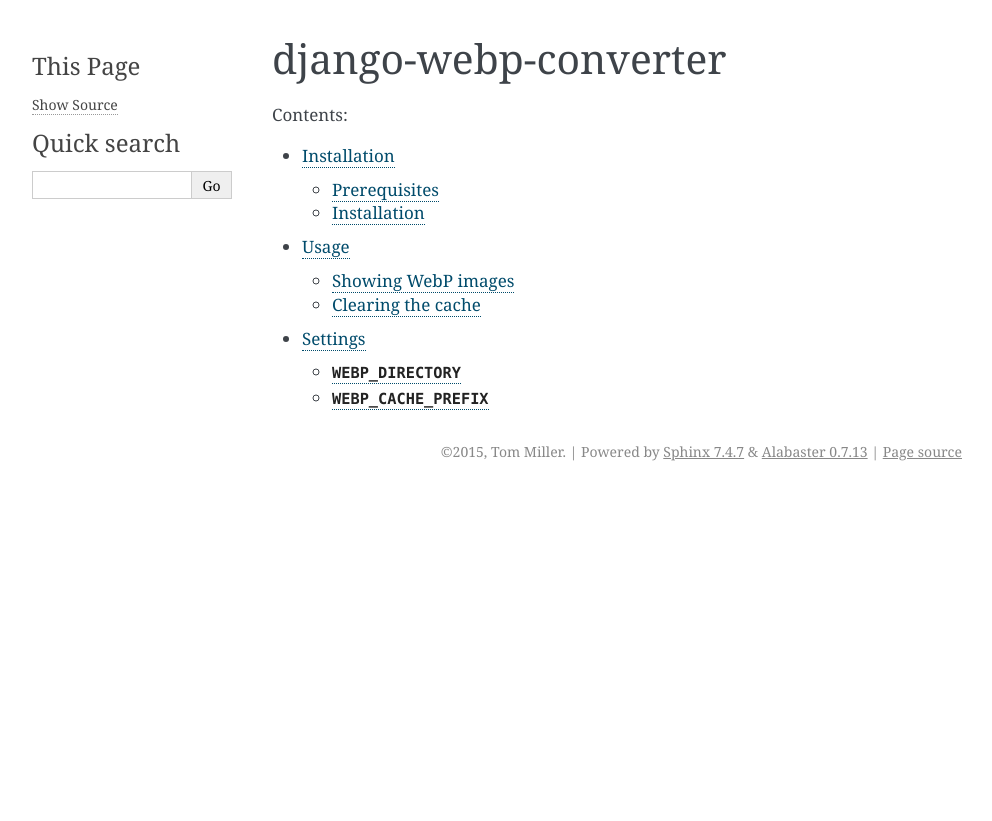
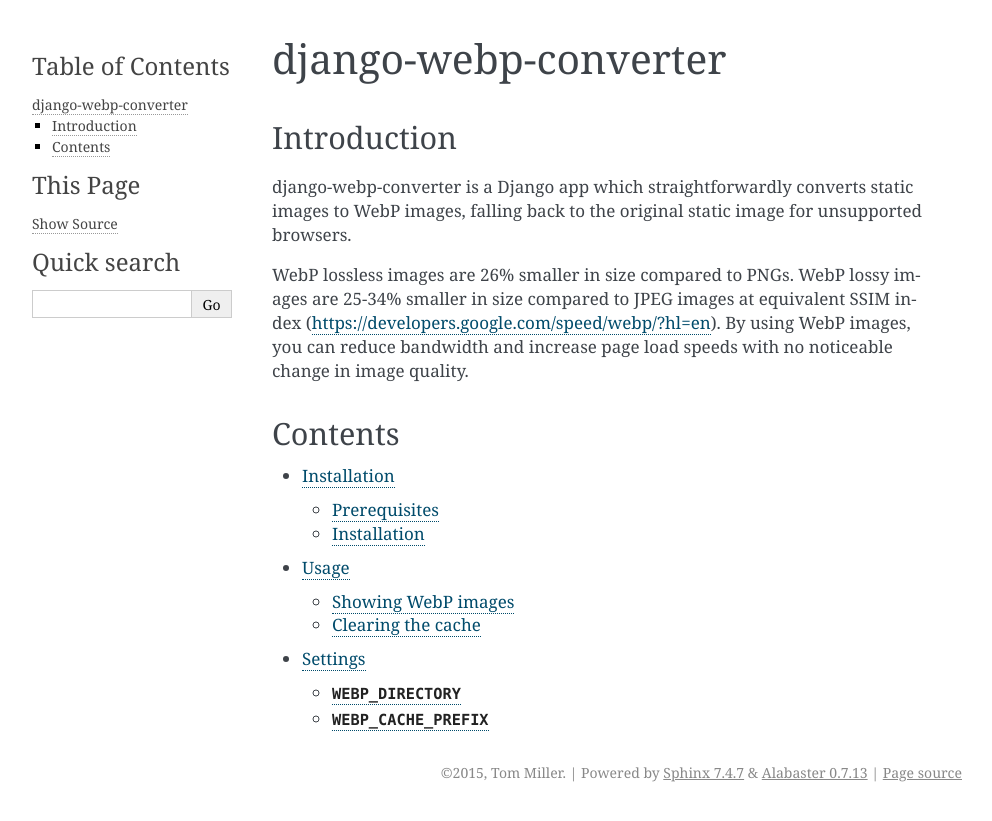
Before and after one commit to tmiller02/django-webp-converter, a Sphinx documentation site: the page built from docs/index.rst, in a window 1280 px wide. Shown: the top 821 px of the page, without its empty margins (148-1140 px from the left). Built offline with Sphinx 7.4.7, drawn with Linux system fonts in a browser that asks for light colours.

Commit message:
Add intro to documentation

```diff
--- a/docs/index.rst
+++ b/docs/index.rst
@@ -1,7 +1,23 @@
 django-webp-converter
 =====================
 
-Contents:
+Introduction
+------------
+
+django-webp-converter is a Django app which straightforwardly converts static
+images to WebP images, falling back to the original static image for unsupported
+browsers.
+
+
+WebP lossless images are 26% smaller in size compared to PNGs. WebP lossy images
+are 25-34% smaller in size compared to JPEG images at equivalent SSIM index
+(https://developers.google.com/speed/webp/?hl=en). By using WebP images, you
+can reduce bandwidth and increase page load speeds with no noticeable change
+in image quality.
+
+
+Contents
+--------
 
 .. toctree::
    :maxdepth: 2
```
